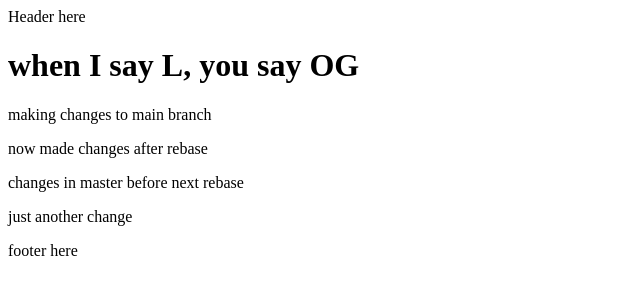
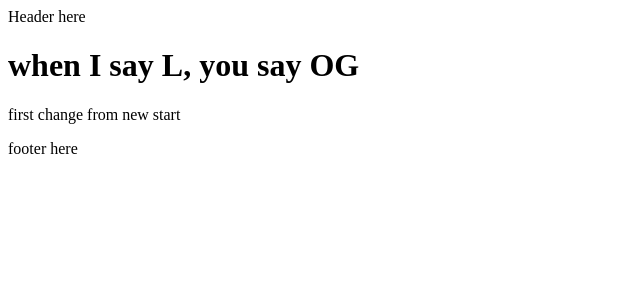
Before and after one commit to MakoDoli/Git-course, a plain HTML site: page index.html in a window 1280 px wide. Shown: the whole page, without its empty margins (0-640 px from the left). Drawn offline with Linux system fonts and the light colour scheme.

Commit message:
first change

```diff
--- a/index.html
+++ b/index.html
@@ -9,10 +9,7 @@
     <header>Header here</header>
     <main>
       <h1>when I say L, you say OG</h1>
-      <p>making changes to main branch</p>
-      <p>now made changes after rebase</p>
-      <p>changes in master before next rebase</p>
-      <p>just another change</p>
+      <p>first change from new start</p>
     </main>
     <footer>footer here</footer>
   </body>
```
